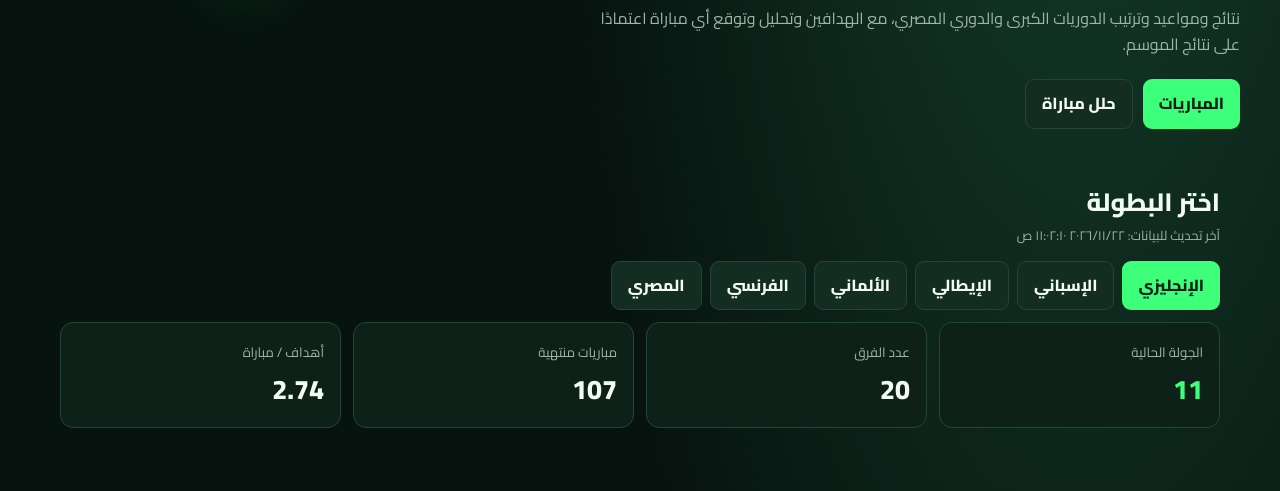
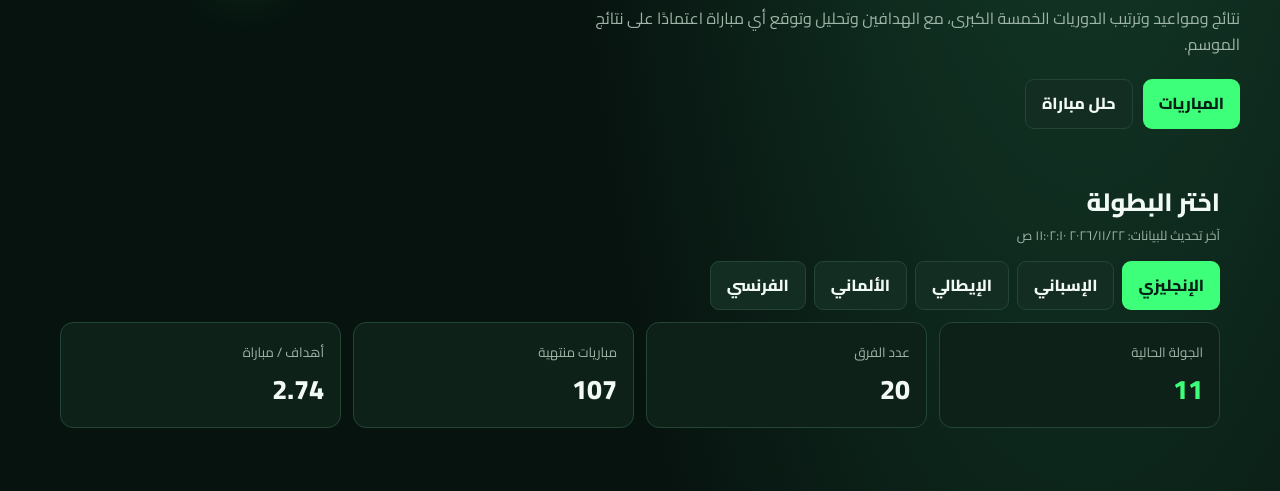
Before and after one commit to snaceselmasry/snaces-fantasy, a plain HTML site: page index.html in a window 1280 px wide. Shown: the part 299-790 px from the top of the page. Drawn offline with Linux system fonts and the light colour scheme.

Commit message:
Add files via upload

```diff
--- a/index.html
+++ b/index.html
@@ -5,7 +5,7 @@
 <meta name="viewport" content="width=device-width,initial-scale=1">
 <meta name="theme-color" content="#071b16">
 <title>SNACES FOOTBALL | نتائج وتحليل مباريات الدوريات الكبرى</title>
-<meta name="description" content="ترتيب ونتائج ومواعيد الدوريات الإنجليزي والإسباني والإيطالي والألماني والفرنسي والمصري، مع الهدافين وتحليل وتوقع المباريات.">
+<meta name="description" content="ترتيب ونتائج ومواعيد الدوريات الإنجليزي والإسباني والإيطالي والألماني والفرنسي، مع الهدافين وتحليل وتوقع المباريات.">
 <link rel="canonical" href="https://snaceselmasry.github.io/snaces-fantasy/">
 <meta property="og:type" content="website"><meta property="og:title" content="SNACES FOOTBALL | مباريات وتحليل"><meta property="og:description" content="نتائج • ترتيب • هدافين • تحليل مباريات"><meta property="og:image" content="https://snaceselmasry.github.io/snaces-fantasy/Designer.png"><meta name="twitter:card" content="summary_large_image">
 <link rel="icon" type="image/png" href="logo-192.png"><link rel="apple-touch-icon" href="logo-192.png">
@@ -47,16 +47,16 @@ body{font-family:Cairo,Tahoma,Arial,sans-serif}:root{--green:#3dff7a}
 <body>
 <div class="topbar"><div class="wrap nav"><a class="logo" href="#"><img src="logo-192.png" alt="" width="38" height="38"><b>SNACES <span>FOOTBALL</span></b></a><div class="links"><a href="#standings">الترتيب</a><a href="#matches">المباريات</a><a href="#scorers">الهدافين</a><a href="#analysis">التحليل</a></div></div></div>
 <main>
-<div class="wrap hero"><div class="heroGrid"><div><div class="eyebrow">MATCHES • TABLES • ANALYSIS</div><h1>تابع الكورة<br><span>بالأرقام.</span></h1><p>نتائج ومواعيد وترتيب الدوريات الكبرى والدوري المصري، مع الهدافين وتحليل وتوقع أي مباراة اعتمادًا على نتائج الموسم.</p><div class="actions"><a class="btn primary" href="#matches">المباريات</a><a class="btn secondary" href="#analysis">حلل مباراة</a></div></div><div class="heroVisual"><img class="heroLogo" src="logo-512.png" alt="SNACES" width="340" height="340" fetchpriority="high"></div></div></div>
+<div class="wrap hero"><div class="heroGrid"><div><div class="eyebrow">MATCHES • TABLES • ANALYSIS</div><h1>تابع الكورة<br><span>بالأرقام.</span></h1><p>نتائج ومواعيد وترتيب الدوريات الخمسة الكبرى، مع الهدافين وتحليل وتوقع أي مباراة اعتمادًا على نتائج الموسم.</p><div class="actions"><a class="btn primary" href="#matches">المباريات</a><a class="btn secondary" href="#analysis">حلل مباراة</a></div></div><div class="heroVisual"><img class="heroLogo" src="logo-512.png" alt="SNACES" width="340" height="340" fetchpriority="high"></div></div></div>
 <section class="section"><div class="wrap"><div class="head"><div><h2>اختر البطولة</h2><p id="updated">جاري التحميل...</p></div></div><div class="cmpBar" id="tabs"></div><div class="kpis" style="margin-top:12px"><div class="kpi"><small>الجولة الحالية</small><strong class="green" id="kRound">—</strong></div><div class="kpi"><small>عدد الفرق</small><strong id="kTeams">—</strong></div><div class="kpi"><small>مباريات منتهية</small><strong id="kDone">—</strong></div><div class="kpi"><small>أهداف / مباراة</small><strong id="kGoals">—</strong></div></div><p class="muted" id="note" style="font-size:12px"></p></div></section>
 <section class="section" id="standings"><div class="wrap"><div class="head"><div><h2>🏆 الترتيب</h2></div></div><div class="dataPanel"><div class="tableWrap"><table style="min-width:640px"><thead><tr><th>#</th><th>الفريق</th><th>لعب</th><th>فوز</th><th>تعادل</th><th>خسارة</th><th>له</th><th>عليه</th><th>فارق</th><th>نقاط</th><th>آخر 5</th></tr></thead><tbody id="standRows"></tbody></table></div></div></div></section>
 <section class="section" id="matches"><div class="wrap"><div class="head"><div><h2>📅 المباريات</h2></div><div class="cmpBar"><button class="btn primary" id="vNext">القادمة</button><button class="btn secondary" id="vRes">النتائج</button></div></div><div class="fxGrid" id="fxList"></div></div></section>
 <section class="section" id="scorers"><div class="wrap"><div class="head"><div><h2>⚽ الهدافين وصناع اللعب</h2></div></div><div class="two"><div class="dataPanel"><div class="tableWrap"><table style="min-width:300px"><thead><tr><th>#</th><th>اللاعب</th><th>الفريق</th><th>أهداف</th></tr></thead><tbody id="goalRows"></tbody></table></div></div><div class="dataPanel"><div class="tableWrap"><table style="min-width:300px"><thead><tr><th>#</th><th>اللاعب</th><th>الفريق</th><th>صناعة</th></tr></thead><tbody id="assistRows"></tbody></table></div></div></div></div></section>
 <section class="section" id="analysis"><div class="wrap"><div class="head"><div><h2>🧠 تحليل مباراة</h2><p>اختر فريقين وشوف التوقع الإحصائي.</p></div></div><div class="panel"><div class="vs"><select class="control" id="t1"></select><b>ضد</b><select class="control" id="t2"></select><button class="btn primary" id="go">حلل</button></div><div id="anaOut" style="margin-top:12px"></div></div><div class="disclaimer" style="margin-top:12px">التوقعات تقدير إحصائي بسيط (نموذج بواسون) من نتائج الموسم الحالي، مش بتاخد الإصابات ولا التشكيلة في الحسبان، وما هياش ضمان لأي نتيجة. الأرقام ممكن تتأخر عن الواقع بضع ساعات.</div></div></section>
 </main>
-<footer><div class="wrap">© 2026 SNACES FOOTBALL. موقع مستقل وغير تابع لأي دوري أو نادٍ. البيانات من football-data.org وTheSportsDB.</div></footer>
+<footer><div class="wrap">© 2026 SNACES FOOTBALL. موقع مستقل وغير تابع لأي دوري أو نادٍ. البيانات من football-data.org.</div></footer>
 <script>
-const LG=[["PL","الإنجليزي"],["PD","الإسباني"],["SA","الإيطالي"],["BL1","الألماني"],["FL1","الفرنسي"],["EGY","المصري"]];
+const LG=[["PL","الإنجليزي"],["PD","الإسباني"],["SA","الإيطالي"],["BL1","الألماني"],["FL1","الفرنسي"]];
 const $=id=>document.getElementById(id),esc=s=>String(s??"").replace(/[&<>"']/g,c=>({"&":"&amp;","<":"&lt;",">":"&gt;",'"':"&quot;","'":"&#39;"}[c])),num=v=>Number.isFinite(+v)?+v:0;
 let cur="PL",D=null,view="next";
 const crest=t=>t&&t.crest?`<img class="crest" src="${esc(t.crest)}" alt="" loading="lazy" referrerpolicy="no-referrer">`:"";
@@ -69,7 +69,7 @@ async function load(){tabs();D=null;try{const r=await fetch("data/"+cur+".json")
 const empty=(n,t)=>`<tr><td colspan="${n}" class="empty">${t}</td></tr>`;
 function render(){
  const ok=D&&D.standings&&D.standings.length,f=fin();
- $("note").textContent=ok&&D.partial?"الدوري المصري بيانات المصدر المجاني فيها محدودة: الترتيب محسوب من النتائج، والهدافين مش متاحين.":"";
+
  if(!ok){$("standRows").innerHTML=empty(11,"بيانات الدوري ده مش متاحة حاليًا.");$("fxList").innerHTML='<div class="muted">لا توجد بيانات.</div>';$("goalRows").innerHTML=empty(4,"—");$("assistRows").innerHTML=empty(4,"—");["kRound","kTeams","kDone","kGoals"].forEach(i=>$(i).textContent="—");fillTeams();$("anaOut").innerHTML="";return}
  $("kRound").textContent=Math.max(0,...f.map(m=>m.md||0))||"—";$("kTeams").textContent=D.standings.length;$("kDone").textContent=f.length;$("kGoals").textContent=f.length?(f.reduce((s,m)=>s+m.hg+m.ag,0)/f.length).toFixed(2):"—";
  $("standRows").innerHTML=D.standings.map(r=>`<tr><td>${r.pos}</td><td>${crest(r.team)}<b>${esc(r.team.name)}</b></td><td>${r.p}</td><td>${r.w}</td><td>${r.d}</td><td>${r.l}</td><td>${r.gf}</td><td>${r.ga}</td><td>${r.gd>0?"+":""}${r.gd}</td><td><b>${r.pts}</b></td><td>${chips(form(r.team.id))}</td></tr>`).join("");
```
